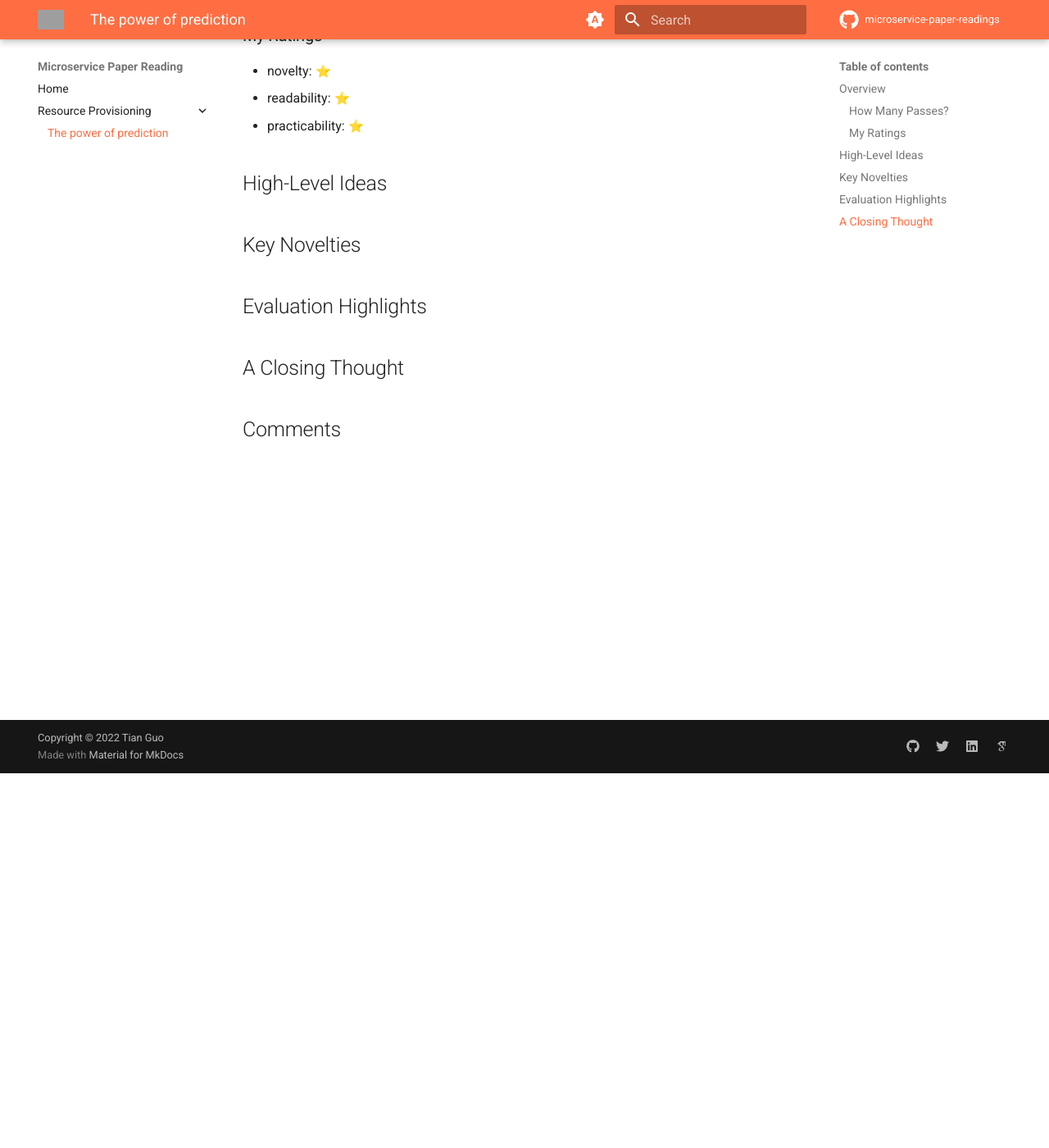
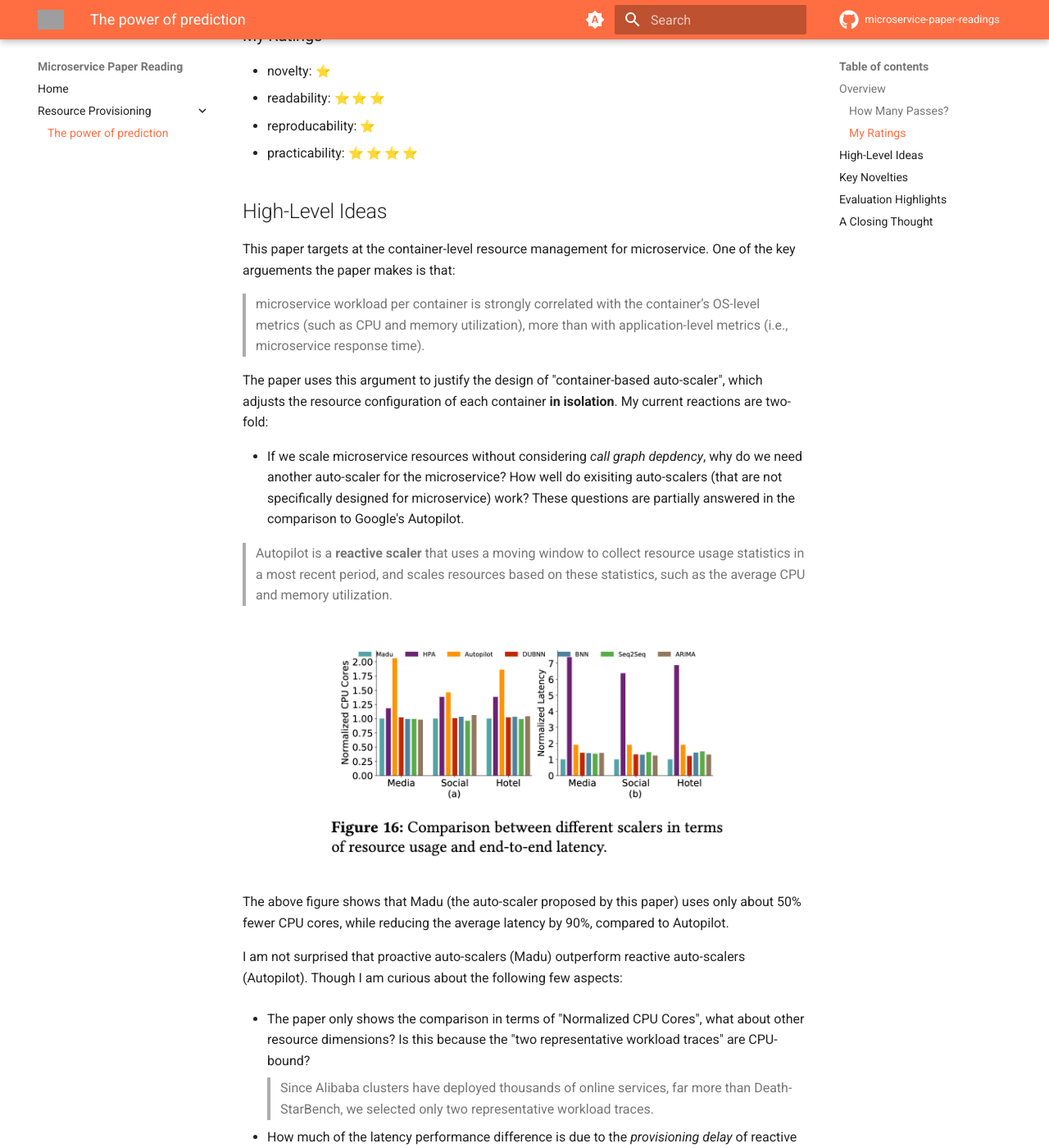
Before and after one commit to belindanju/microservice-paper-readings, an MkDocs documentation site: the page built from docs/resource-provisioning/Luo2022-kp.md, in a window 1280 px wide and 1400 px high, scrolled down 457 px. Shown: the whole window at 82% size. Built offline with MkDocs 1.6.1 and Material for MkDocs 9.7.7, drawn with Linux system fonts in a browser that asks for light colours; emoji names are drawn with the system emoji font; comment, search, counter and statistics services are not loaded; some of the changed text lies outside the part shown; grey boxes are pictures that could not be loaded.

Commit message:
notes for the power of prediction - SoCC 2022

```diff
--- a/docs/resource-provisioning/Luo2022-kp.md
+++ b/docs/resource-provisioning/Luo2022-kp.md
@@ -6,15 +6,14 @@
 
 ## Overview
 
-<!-- tile, authors, venue -->
-
+<!-- title, authors, venue -->
 Luo, S. et al. 2022. The power of prediction: microservice auto scaling via workload learning. Proceedings of the 13th Symposium on Cloud Computing (New York, NY, USA, Nov. 2022), 355–369.
 
 ### How Many Passes?
 
 <!-- just a quick indication of my understanding of the paper -->
 
-:white_check_mark:
+:white_check_mark: :white_check_mark:
 
 
 <!-- personal ratings, max: five stars-->
@@ -22,17 +21,59 @@
 ### My Ratings
 
 - novelty: :star:
-- readability: :star:
-- practicability: :star:
+- readability: :star: :star: :star:
+- reproducability: :star:
+- practicability: :star: :star: :star: :star:
 
 ## High-Level Ideas
 
+This paper targets at the container-level resource management for microservice. One of the key arguements the paper makes is that:
+
+> microservice workload per container is strongly correlated with the container’s OS-level metrics (such as CPU and memory utilization), more than with application-level metrics (i.e., microservice response time).
+
+The paper uses this argument to justify the design of "container-based auto-scaler", which adjusts the resource configuration of each container **in isolation**. My current reactions are two-fold:
+
+- If we scale microservice resources without considering *call graph depdency*, why do we need another auto-scaler for the microservice? How well do exisiting auto-scalers (that are not specifically designed for microservice) work? These questions are partially answered in the comparison to Google's Autopilot.
+
+> Autopilot is a **reactive scaler** that uses a moving window to collect resource usage statistics in a most recent period, and scales resources based on these statistics, such as the average CPU and memory utilization.
+
+<figure markdown>
+  ![Image title](./Luo2022-kp-figure16.png){ width="500" }
+</figure>
+
+The above figure shows that Madu (the auto-scaler proposed by this paper) uses only about 50% fewer CPU cores, while reducing the average latency by 90%, compared to Autopilot.
+
+I am not surprised that proactive auto-scalers (Madu) outperform reactive auto-scalers (Autopilot). Though I am curious about the following few aspects:
+
+- The paper only shows the comparison in terms of "Normalized CPU Cores", what about other resource dimensions? Is this because the "two representative workload traces" are CPU-bound?
+
+    > Since Alibaba clusters have deployed thousands of online services, far more than Death- StarBench, we selected only two representative workload traces.
+
+- How much of the latency performance difference is due to the *provisioning delay* of reactive autoscaler, and how much is due to the resource estimation algorithms? (See Eq (11) for Madu's formulation.)
+- How does Madu compare to other proactive auto-scalers? This paper seems to equate "proactive auto-scalers" to workload prediction algorithm plus the online container scaling scheme (Section 4.3). Based on Figure 11, Madu's call per minute prediction accuracy is very close to that of Seq2Seq. I am a bit surprised to see the reported improvement.
+  > As illustrated in Fig. 15(c), Madu manages to reduce end-to-end latency by 35% on overage and 5.9× at peak demands, compared to the other four scalers.
+
+<figure markdown>
+  ![Image title](./Luo2022-kp-figure11.png){ width="500" }
+</figure>
+
+The very slight workload prediction accuracy actually made a huge difference, as reported, under the heavily-flucated workload. So likely, the benefit is magnified by the many resource estimation "triggers".
+<figure markdown>
+  ![Image title](./Luo2022-kp-figure15.png){ width="600" }
+</figure>
+
+- Last but not the least, how should we understand the resource consumption and performance trade-off? In some cases, Madu launched more containers and had lower latency compared to Seq2Seq. That results are expected, and I am not sure they demonstrate Madu has better performance.
+  > Madu uses 3% more resources than the other four scalers due to underestimating peak demands.
 
 ## Key Novelties
 
+The first one is probably the microservice workload predictor, built on top of the basic Seq2Seq model. (Sec 4.1) In particular, the paper describes "a stochastic attention mechanism" to model the workload uncertainty. The resulting model architecture is described in Figure 7 (not open sourced).
 
 ## Evaluation Highlights
 
+- The evaluation of the the workload predictor is based on the 1K microservices from the Alibaba's production clusters, which is open sourced and available [here](https://github.com/alibaba/clusterdata/tree/master/cluster-trace- microservices-v2022).
 
 
 ## A Closing Thought
+
+I still feel using *container-based provisioning* for microservice misses the key opportunity presented by dynamic call graph, and can easily lead to overprovisioning (maybe underprovisioning).
--- a/mkdocs.yml
+++ b/mkdocs.yml
@@ -3,6 +3,7 @@
 
 repo_url: https://github.com/belindanju/microservice-paper-readings
 repo_name: microservice-paper-readings
+edit_uri: ./edit/main/docs
 
 copyright: Copyright &copy; 2022 Tian Guo
 
```
Also changed, not shown: docs/resource-provisioning/Luo2022-kp-figure11.png (added), docs/resource-provisioning/Luo2022-kp-figure15.png (added), docs/resource-provisioning/Luo2022-kp-figure16.png (added).
